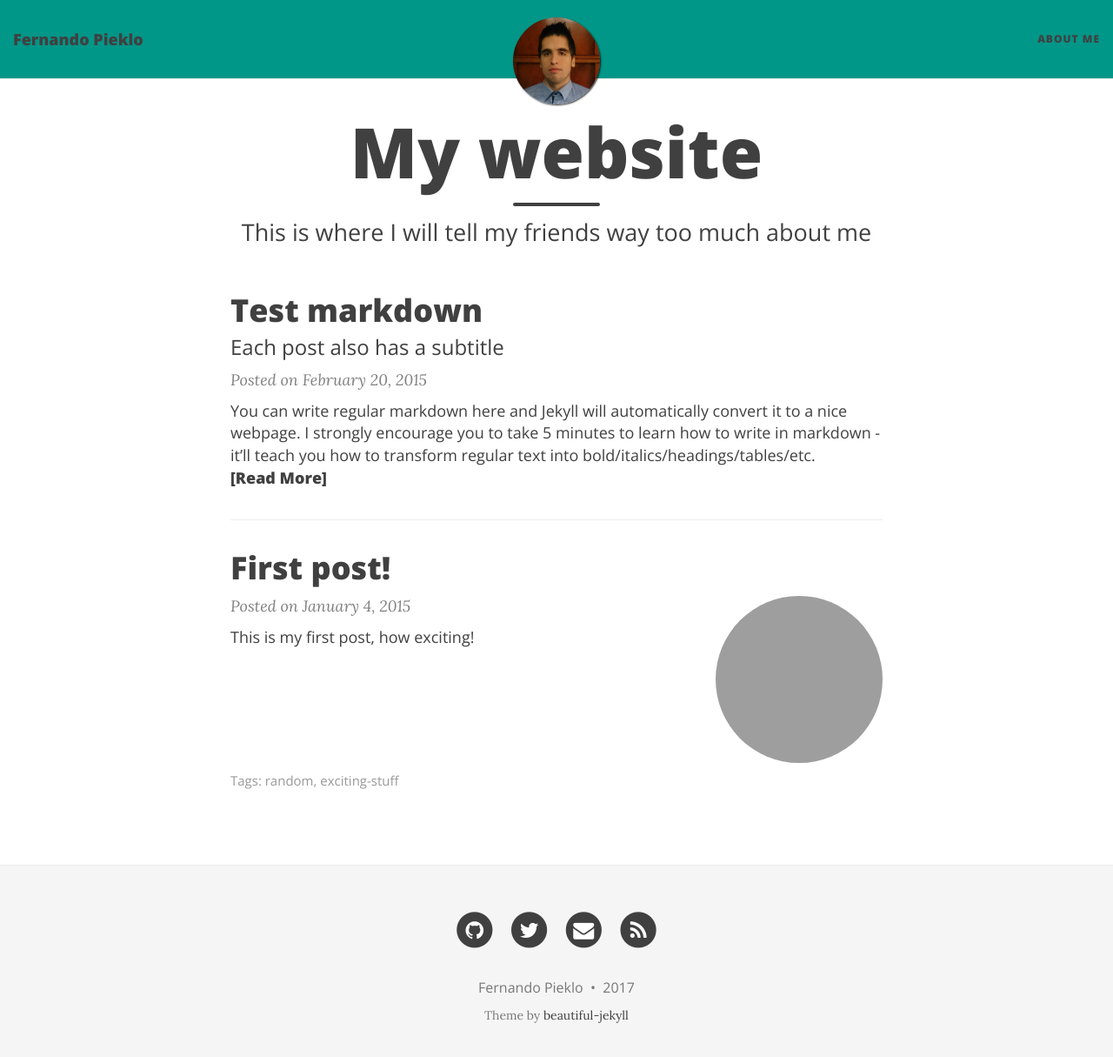
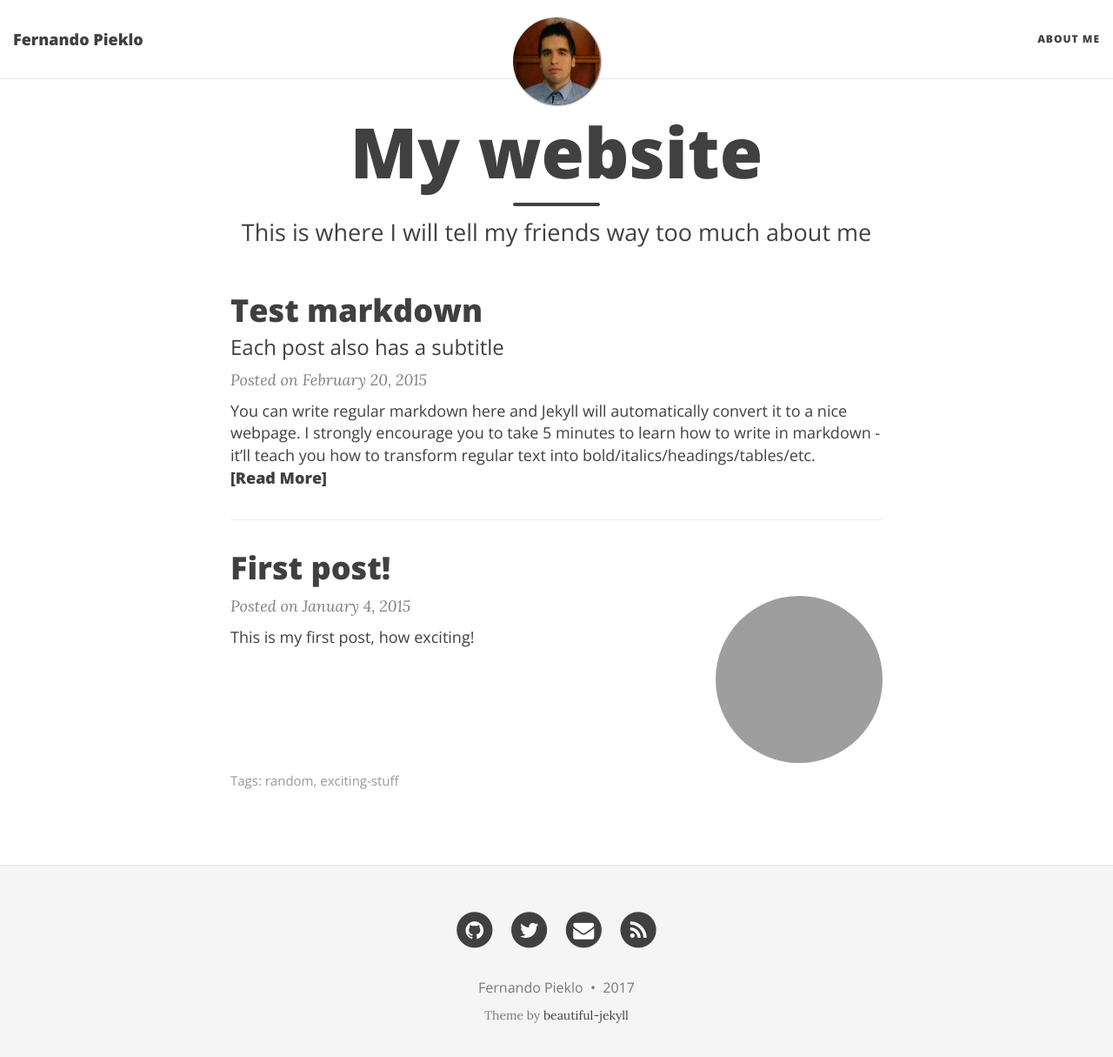
Before and after one commit to ferpieklo/railsfer, a Jekyll site: the page built from index.html, in a window 1280 px wide and 1228 px high. Shown: the top 1215 px of the window at 87% size. Built offline with Jekyll 4.4.1, drawn with Linux system fonts in a browser that asks for light colours; nearby versions of some CDN libraries; the list of posts is cut into pages by our own code; grey boxes are pictures that could not be loaded.

Commit message:
Update main.css

```diff
--- a/css/main.css
+++ b/css/main.css
@@ -97,7 +97,7 @@ img {
 /* --- Navbar --- */
 
 .navbar-custom {
-  background: #009688;
+  background: #ffffff;
   border-bottom: 1px solid #EAEAEA;
   font-family: 'Open Sans', 'Helvetica Neue', Helvetica, Arial, sans-serif;
 }
```
